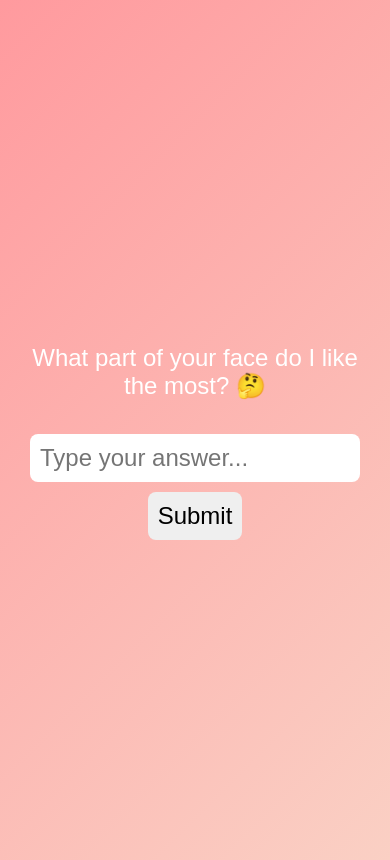
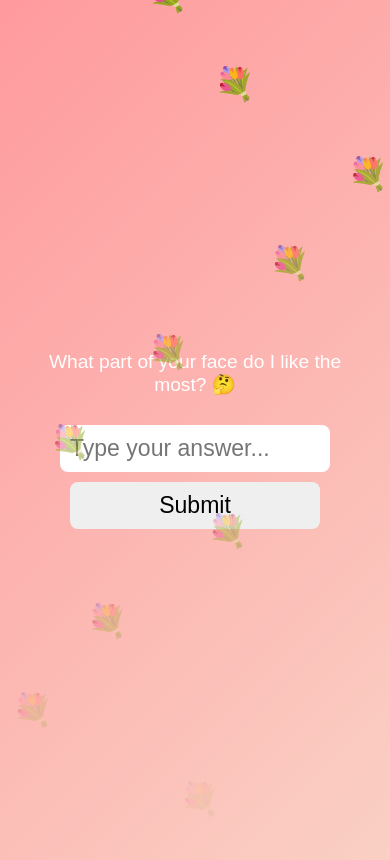
Before and after one commit to sumitroy6707business/vaish, a plain HTML site: page newpage.html in a window 390 px wide. Drawn offline with Linux system fonts and the light colour scheme.

Commit message:
Update newpage.html

```diff
--- a/newpage.html
+++ b/newpage.html
@@ -14,14 +14,18 @@
         display: flex;
         flex-direction: column;
         justify-content: center;
+        overflow: hidden;
+        position: relative;
         transition: background 1s ease;
     }
+
     .question {
         display: none;
         font-size: 1.5em;
         margin: 20px;
         animation: fadeIn 0.5s ease;
     }
+
     input, button {
         padding: 10px;
         font-size: 1em;
@@ -29,23 +33,59 @@
         border: none;
         border-radius: 8px;
         cursor: pointer;
+        transition: transform 0.3s ease;
+        width: 80%;
+        max-width: 300px;
     }
+
     .yes-btn, .no-btn {
         position: relative;
+        margin: 10px;
     }
+
+    .yes-btn:hover, .no-btn:hover {
+        transform: scale(1.1);
+    }
+
     @keyframes fadeIn {
-        from {opacity: 0;}
-        to {opacity: 1;}
+        from { opacity: 0; }
+        to { opacity: 1; }
     }
+
+    @keyframes flowerFall {
+        0% { top: -50px; opacity: 1; }
+        100% { top: 100vh; opacity: 0; }
+    }
+
     .final-message {
         display: none;
         font-size: 2em;
         animation: fadeIn 1s ease;
     }
+
+    .falling-flower {
+        position: absolute;
+        font-size: 2em;
+        animation: flowerFall 5s infinite linear;
+    }
+
+    /* Mobile-Friendly Adjustments */
+    @media (max-width: 600px) {
+        .question {
+            font-size: 1.2em;
+        }
+        input, button {
+            font-size: 1.2em;
+            width: 90%;
+            max-width: 250px;
+        }
+    }
+
 </style>
 </head>
 <body>
 
+<!-- Question 1 -->
 <div id="q1" class="question">
     <p>What part of your face do I like the most? 🤔</p>
     <input type="text" id="answer1" placeholder="Type your answer...">
@@ -53,6 +93,7 @@
     <button onclick="checkAnswer1()">Submit</button>
 </div>
 
+<!-- Question 2 -->
 <div id="q2" class="question">
     <p>I’m lighter than a feather, yet the strongest person can’t hold me for long. What am I? 🌬️</p>
     <input type="text" id="answer2" placeholder="Type your answer...">
@@ -60,44 +101,66 @@
     <button onclick="checkAnswer2()">Submit</button>
 </div>
 
+<!-- Question 3 -->
 <div id="q3" class="question">
     <p>Are you beautiful? 💖</p>
     <button class="yes-btn" onclick="showFinal()">Yes 😍</button>
     <button class="no-btn" id="noBtn">No 🙈</button>
 </div>
 
+<!-- Final Message -->
 <div id="final" class="final-message">
     💐 Vaish Vush, you are stronger than you think, more beautiful than you believe, and capable of anything you set your heart to. Keep shining! 💐
 </div>
 
+<!-- Falling Flowers Animation -->
 <script>
 let currentQ = 1;
 document.getElementById("q1").style.display = "block";
 
+// Flower Falling Effect
+function createFallingFlower() {
+    const flower = document.createElement('div');
+    flower.classList.add('falling-flower');
+    flower.innerText = '💐';
+    flower.style.left = `${Math.random() * 100}vw`;
+    document.body.appendChild(flower);
+
+    setTimeout(() => {
+        flower.remove();
+    }, 5000); // Flower will fall for 5 seconds
+}
+
+setInterval(createFallingFlower, 500); // Create flowers every 500ms
+
+// Check Answer for Question 1
 function checkAnswer1() {
     let ans = document.getElementById("answer1").value.trim().toLowerCase();
-    if(ans === "nose") {
+    if (ans === "nose") {
         nextQuestion();
     } else {
         alert("Chomu 🤭 Wrong answer!");
     }
 }
 
+// Check Answer for Question 2
 function checkAnswer2() {
     let ans = document.getElementById("answer2").value.trim().toLowerCase();
-    if(ans === "breath" || ans === "air") {
+    if (ans === "breath" || ans === "air") {
         nextQuestion();
     } else {
-        alert("Nope! Try again 😜");
+        alert("Chomu 🤭 Wrong answer!");
     }
 }
 
+// Proceed to next question
 function nextQuestion() {
     document.getElementById("q" + currentQ).style.display = "none";
     currentQ++;
     document.getElementById("q" + currentQ).style.display = "block";
 }
 
+// Show Final Message
 function showFinal() {
     document.getElementById("q3").style.display = "none";
     document.getElementById("final").style.display = "block";
```
